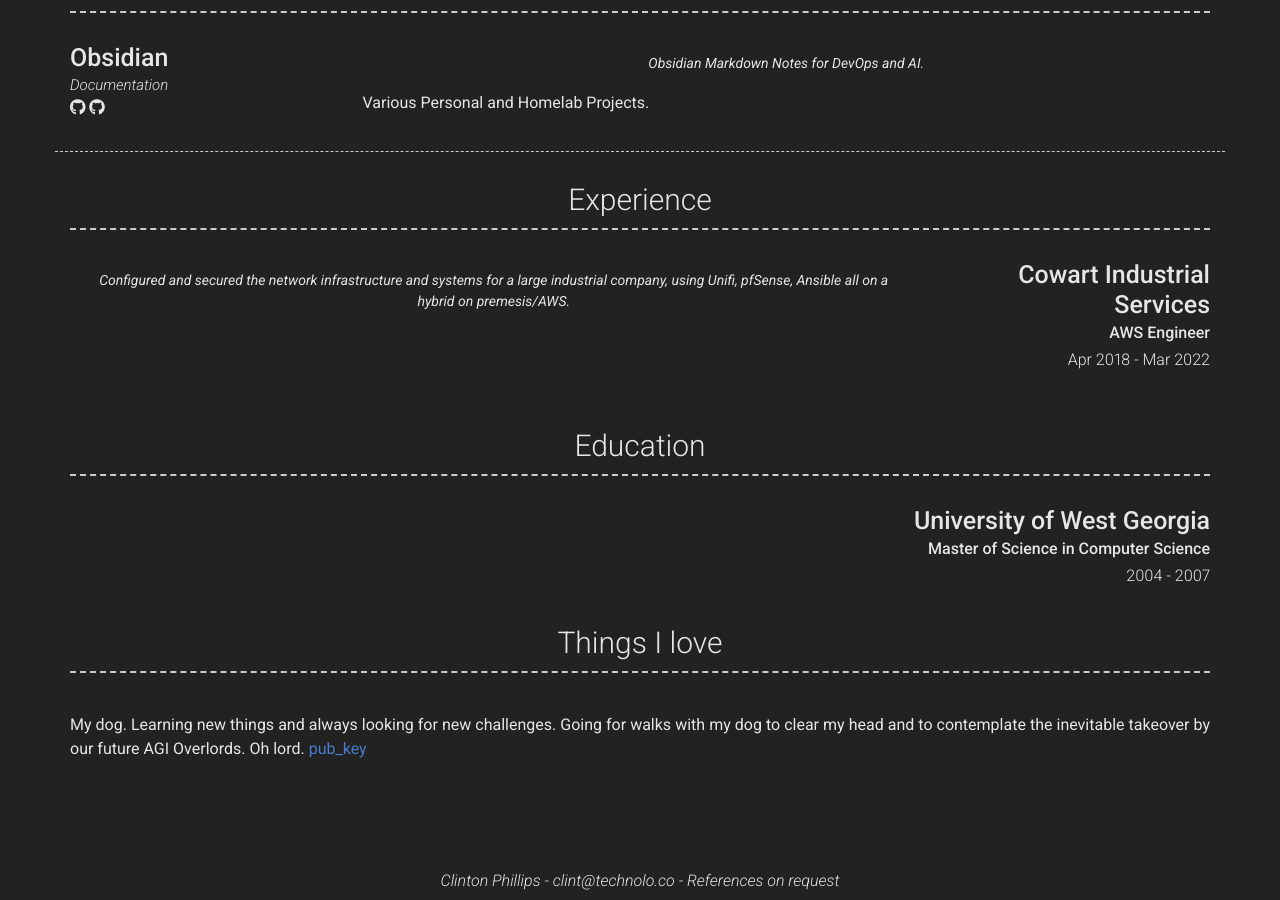
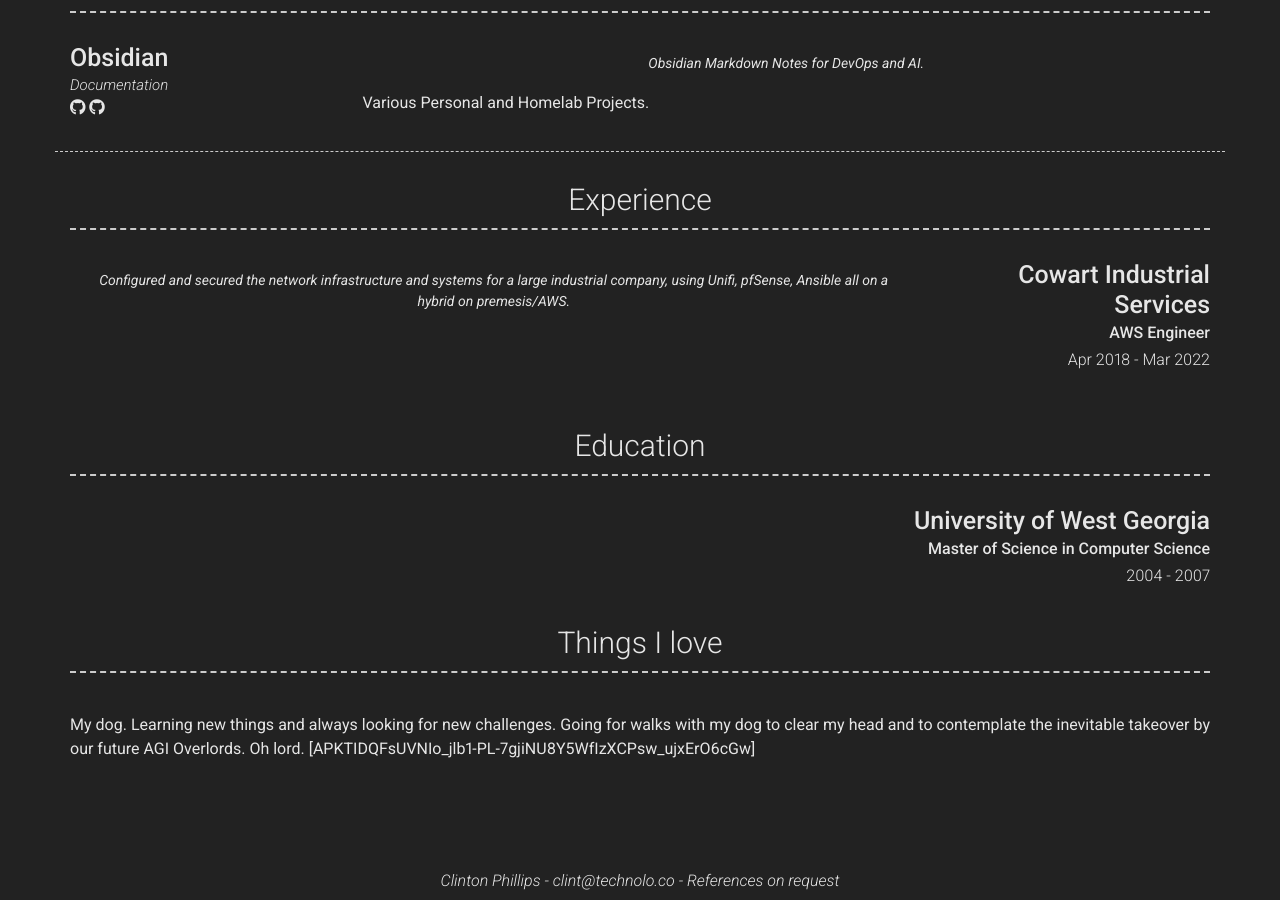
Before and after one commit to 0xdeadd/0xdeadd.github.io, a Jekyll site: the page built from index.md, in a window 1280 px wide and 900 px high, scrolled down 1370 px. Built offline with Jekyll 4.4.1, drawn with Linux system fonts in a browser that asks for light colours; nearby versions of some CDN libraries; a script that is not in the unit is left out.

Commit message:
Update _config.yml
re_fixed pub_key

```diff
--- a/_config.yml
+++ b/_config.yml
@@ -121,7 +121,7 @@
       My dog. Learning new things and always looking for new challenges.
       Going for walks with my dog to clear my head and to contemplate the
       inevitable takeover by our future AGI Overlords. Oh lord.
-      [pub_key](APKTIDQFsUVNIo_jlb1-PL-7gjiNU8Y5WfIzXCPsw_ujxErO6cGw)
+      [APKTIDQFsUVNIo_jlb1-PL-7gjiNU8Y5WfIzXCPsw_ujxErO6cGw]
 
 # Footer
 footer_show_references: true
```
